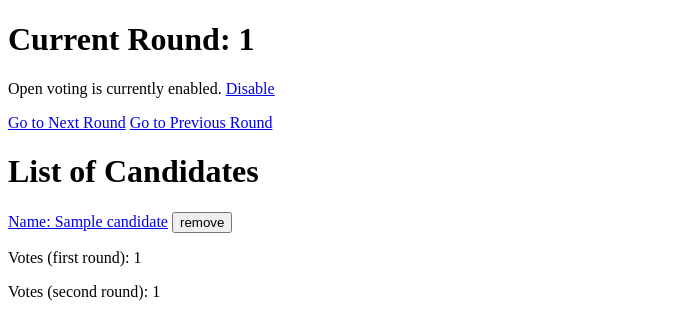
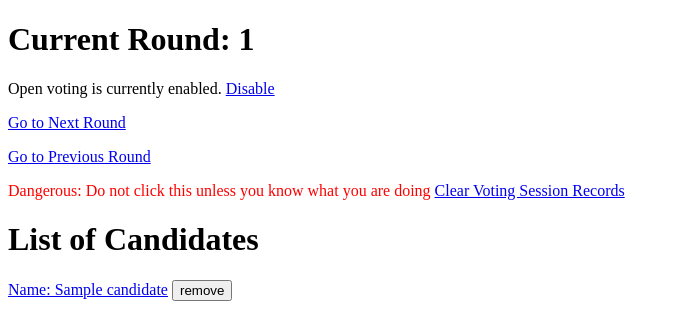
Before and after one commit to CMU-CSA/VotingPlatform, a Django app: page /manage in a window 1280 px wide. Shown: the top 314 px of the page, without its empty margins (0-679 px from the left). Run offline with Django 3.2, Linux system fonts and the light colour scheme; a user stored in the database is signed in; tables that the repository leaves empty hold one stand-in row (values such as "Sample post"); parts of the project's set-up code (start-up, migrations or seed data) failed here and were passed over.

Commit message:
add clear session records

```diff
--- a/VotingPlatform/templates/admin.html
+++ b/VotingPlatform/templates/admin.html
@@ -19,8 +19,12 @@
   {% else %}
   <p>Open voting is currently enabled. <a href="{% url 'disable_voting' %}">Disable</a></p>
   {% endif %}
-  <a href="{% url 'next_round' %}">Go to Next Round</a>
-  <a href="{% url 'prev_round' %}">Go to Previous Round</a>
+  <p><a href="{% url 'next_round' %}">Go to Next Round</a></p>
+  <p><a href="{% url 'prev_round' %}">Go to Previous Round</a></p>
+  <p>
+    <span style="color:red">Dangerous: Do not click this unless you know what you are doing </span>
+    <a href="{% url 'clear_records' %}">Clear Voting Session Records</a>
+  </p>
   <h1>List of Candidates</h1>
   <div>
     {% for candidate in candidates %}
--- a/VotingPlatform/urls.py
+++ b/VotingPlatform/urls.py
@@ -23,6 +23,7 @@ urlpatterns = patterns('',
     url(r'^prevround$', 'VotingPlatform.views.prev_round', name='prev_round'),
     url(r'^enable$', 'VotingPlatform.views.enable_voting', name='enable_voting'),
     url(r'^disable$', 'VotingPlatform.views.disable_voting', name='disable_voting'),
+    url(r'^clear_records', 'VotingPlatform.views.clear_records', name='clear_records'),
     url(r'^a_random_page_that_probably_does_not_exist$', 'VotingPlatform.views.troll', name='troll'),
     # url(r'^blog/', include('blog.urls')),
 
--- a/VotingPlatform/views.py
+++ b/VotingPlatform/views.py
@@ -214,6 +214,12 @@ def disable_voting(request):
     current_round().toggle_voting(False)
     return redirect(reverse('manage'))
 
+@login_required
+@transaction.atomic
+def clear_records(request):
+    Session.objects.all().delete()
+    return redirect(reverse('manage'))
+
 def get_photo(request, cid):
     entry = get_object_or_404(Candidate, id=cid)
     if not entry.picture:
```
